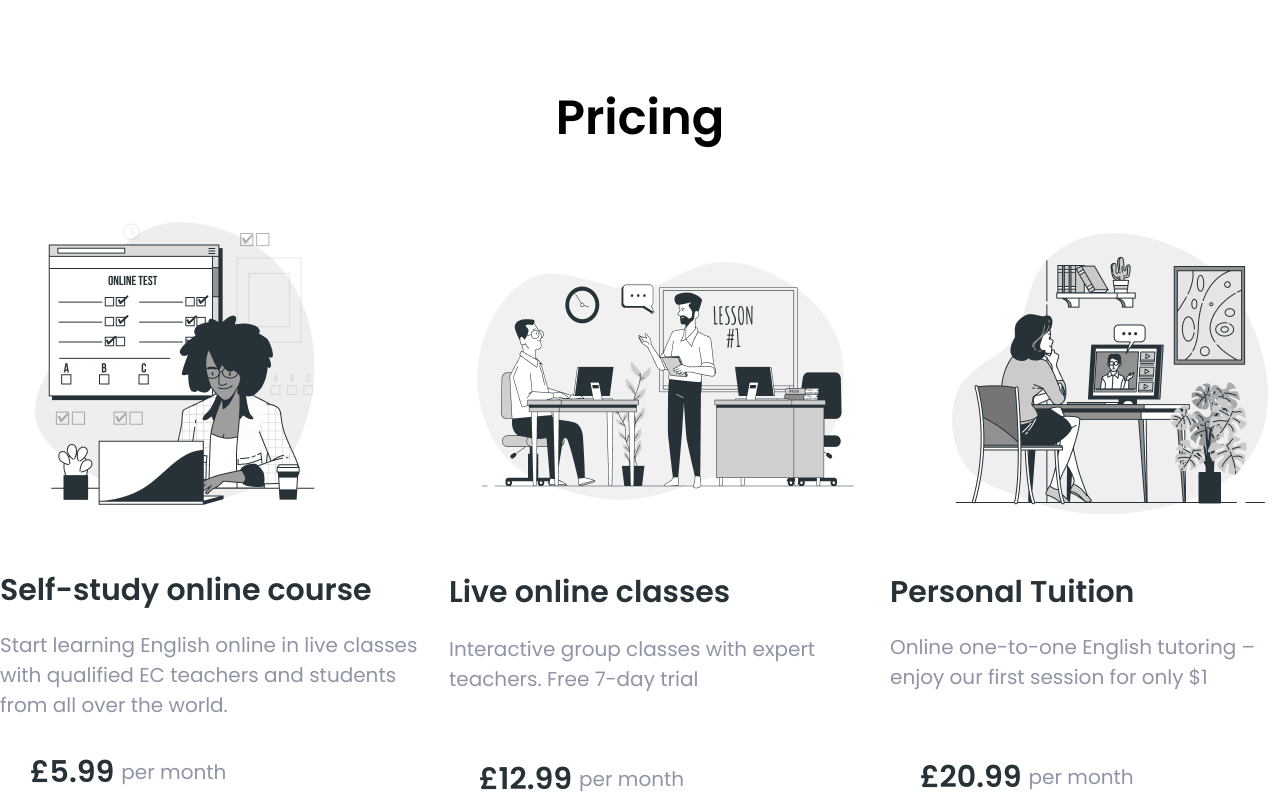
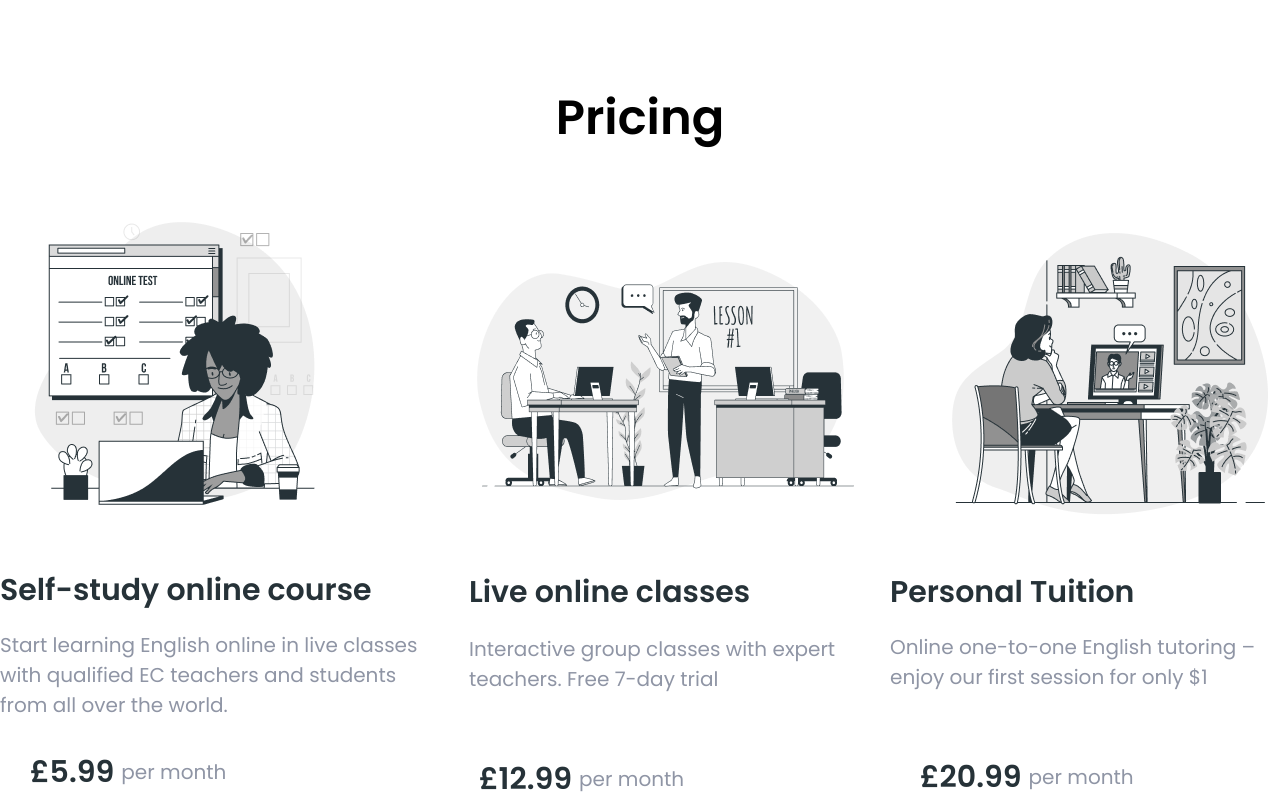
Before and after one commit to DenisNell/Britlex, a plain HTML site: page index.html in a window 1280 px wide. Shown: the part 2817-3617 px from the top of the page. Drawn offline with Linux system fonts and the light colour scheme.

Commit message:
PricingFix

```diff
--- a/index.html
+++ b/index.html
@@ -136,8 +136,10 @@
         </div>
         <div class="pricing_Card2">
           <img src="img/Pricing 2.png" alt="" class="pricing_img2">
-          <h3 class="pricing_CardTitle title_cards">Live online classes</h3>
-          <p class="pricing_CardText2 p_text20">Interactive group classes with expert teachers. Free 7-day trial</p>
+          <div class="pricing_card2BlockInfo">
+            <h3 class="pricing_CardTitle title_cards">Live online classes</h3>
+            <p class="pricing_CardText2 p_text20">Interactive group classes with expert teachers. Free 7-day trial</p>
+          </div>
           <div class="pricing_CardPrice">
             <p class="pricing_CardPriceNumber title_cards">£12.99</p>
             <p class="pricing_CardPriceText p_text20">per month</p>
--- a/style.css
+++ b/style.css
@@ -402,6 +402,9 @@ a {
   gap: 7px;
 }
 
+.pricing_card2BlockInfo{
+  margin-left: 20px;
+}
 .pricing_CardText2{
   margin-top: 27px;
   margin-bottom: 70px;
```
